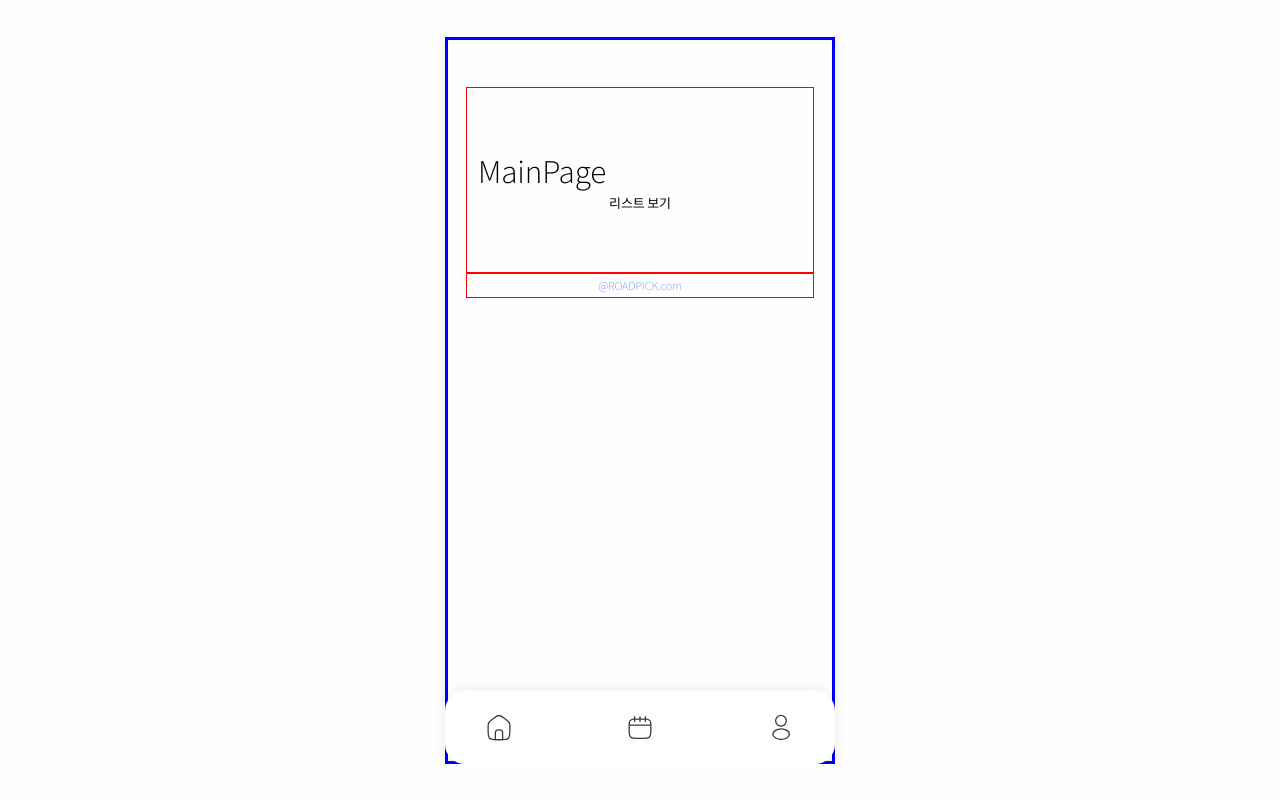
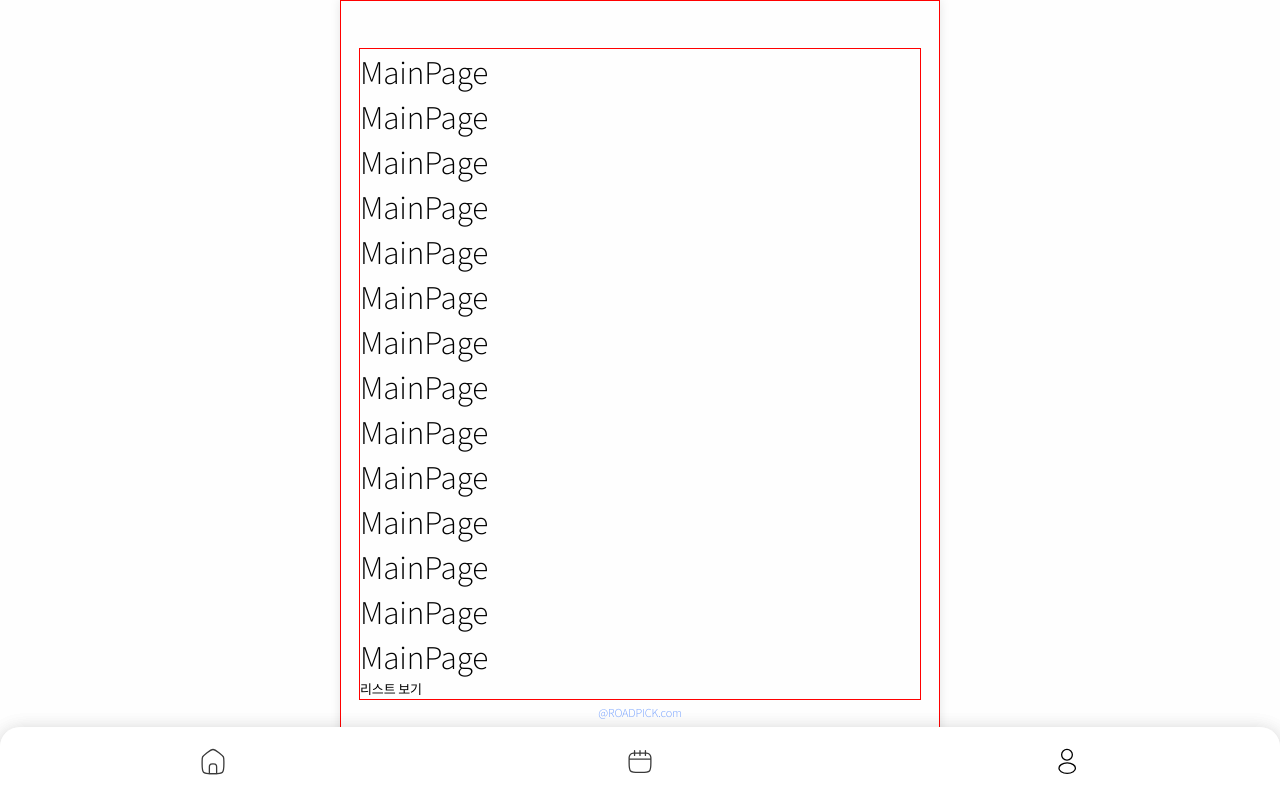
Before and after one commit to yeji424/road-pick-fe, a React (Vite) app: page / in a window 1280 px wide. Built offline with nearby package versions, Linux system fonts and the light colour scheme.

Commit message:
Feat: 전체 레이아웃  수정

```diff
--- a/src/components/common/Navbar/Navbar.module.css
+++ b/src/components/common/Navbar/Navbar.module.css
@@ -1,20 +1,18 @@
 .navbar {
-  position: absolute;
+  position: fixed;
   bottom: 0px;
   left: 50%;
   transform: translateX(-50%);
-  width: 390px;
+  width: 100%;
   height: 73px;
   background-color: white;
-  border-radius: 20px;
+  border-radius: 20px 20px 0 0;
   box-shadow: 0px 3px 20px rgba(0, 0, 0, 0.1);
   z-index: 999;
   display: flex;
   justify-content: center;
   align-items: center;
 }
-
-
 
 .con {
   width: 100%;
@@ -25,17 +23,22 @@
 
 .icons {
   display: flex;
-  gap: 111px;
+  justify-content: space-around;
+  width: 100%;
 }
 
-a {
+/* a {
   text-decoration: none;
   color: inherit;
   display: flex;
   align-items: center;
   justify-content: center;
 }
-
-.active i {
-  color: var(--primary-blue);
+a svg {
+  transition:
+    stroke 0.3s ease,
+    fill 0.3s ease;
 }
+.active a svg g {
+  stroke: var(--primary-blue);
+} */
--- a/src/index.css
+++ b/src/index.css
@@ -28,8 +28,8 @@
   --background-color-80: #fafafa;
 
   --gray-blue: #8f9ba7;
-  --gray-700: #1e1e1e; /*CustomBlack50*/
-  --gray-600: #3a3a3a; /*CustomBlack*/
+  --gray-700: #1e1e1e; /*CustomBlack*/
+  --gray-600: #3a3a3a; /*CustomBlack50*/
   --gray-500: #717379; /*gray70*/
   --gray-400: #9a9da4; /*gray50*/
   --gray-300: #a5a8af; /*gray*/
@@ -69,10 +69,11 @@
 html,
 body {
   display: flex;
+  position: relative;
   justify-content: center;
-  align-items: center;
+  align-items: flex-start;
   width: 100%;
-  min-height: 100%;
+  min-height: calc(100vh - 73px);
   font-family: var(--font-body);
   font-weight: var(--weight-regular);
   letter-spacing: var(--letter-spacing-description);
@@ -80,32 +81,22 @@ body {
   font-size: var(--fs-3);
   background-color: var(--background-color);
   overflow-x: hidden;
-  display: flex;
-  justify-content: center;
 }
 
-/* 앱 콘텐츠 영역 360px로 고정 */
 #root {
-  width: 390px;
-  max-height: 844px;
+  max-width: 600px;
+  width: 100%;
+  min-height: calc(100vh - 73px);
+  border: red solid 1px;
   background-color: var(--background-color);
-  overflow-y: hidden;
+  overflow-y: auto;
   overflow-x: hidden;
-  /* 모바일 width라서 컴포 생성 시 position fixed 아니고 absolute로 진행해야합니다! */
   position: relative;
   box-shadow: 0 0 10px rgba(0, 0, 0, 0.1);
-}
-.layout-container {
-  min-height: calc(100vh - 73px); /* navbar 높이를 제외한 나머지 공간 차지 */
-
-  padding-top: 47px;
-  padding-bottom: 34px;
-  padding-right: 18px;
-  padding-left: 18px;
-  border: blue solid 3px;
+  padding: 47px 18px 34px 18px;
 }
 main {
-  padding: 60px var(--fs-2);
+  /* padding: 60px var(--fs-2); */
   border: red solid 1px;
 }
 main h2 {
@@ -116,7 +107,7 @@ footer {
   justify-content: center;
   align-items: center;
   height: 25px;
-  border: red solid 1px;
+  /* border: red solid 1px; */
   font-size: var(--fs-2);
   color: var(--primary-blue);
   text-align: center;
@@ -138,7 +129,7 @@ input {
   font-weight: var(--weight-demilight);
 }
 
-.layout-container.mapPage {
+.mapPage {
   height: 100vh;
   padding: 0;
 }
--- a/src/layout/MainLayout.jsx
+++ b/src/layout/MainLayout.jsx
@@ -4,18 +4,19 @@ import { Outlet, useLocation } from 'react-router-dom'
 import Navbar from '@/components/common/Navbar/Navbar'
 import Footer from '@/components/common/Footer/Footer'
 import Spinner from '@/components/loading/Spinner'
-
 const MainLayout = () => {
   const location = useLocation()
   const isMapPage = location.pathname === '/map'
 
   return (
-    <div className={`layout-container ${isMapPage ? 'mapPage' : ''}`}>
+    <div className={`${isMapPage ? 'mapPage' : ''}`}>
       {!isMapPage && <Navbar />}
       <Suspense fallback={<Spinner />}>
         <Outlet />
       </Suspense>
       <Footer />
+
+      <Navbar />
     </div>
   )
 }
--- a/src/pages/MainPage.jsx
+++ b/src/pages/MainPage.jsx
@@ -5,6 +5,9 @@ const MainPage = () => {
   return (
     <main>
       <h2>MainPage</h2>
+      <h2>MainPage</h2> <h2>MainPage</h2> <h2>MainPage</h2>
+      <h2>MainPage</h2> <h2>MainPage</h2> <h2>MainPage</h2> <h2>MainPage</h2> <h2>MainPage</h2>{' '}
+      <h2>MainPage</h2> <h2>MainPage</h2> <h2>MainPage</h2> <h2>MainPage</h2> <h2>MainPage</h2>{' '}
       <NavLink to="/list">리스트 보기</NavLink>
     </main>
   )
```
Also changed, not shown: src/assets/icons/userIcon.svg.
